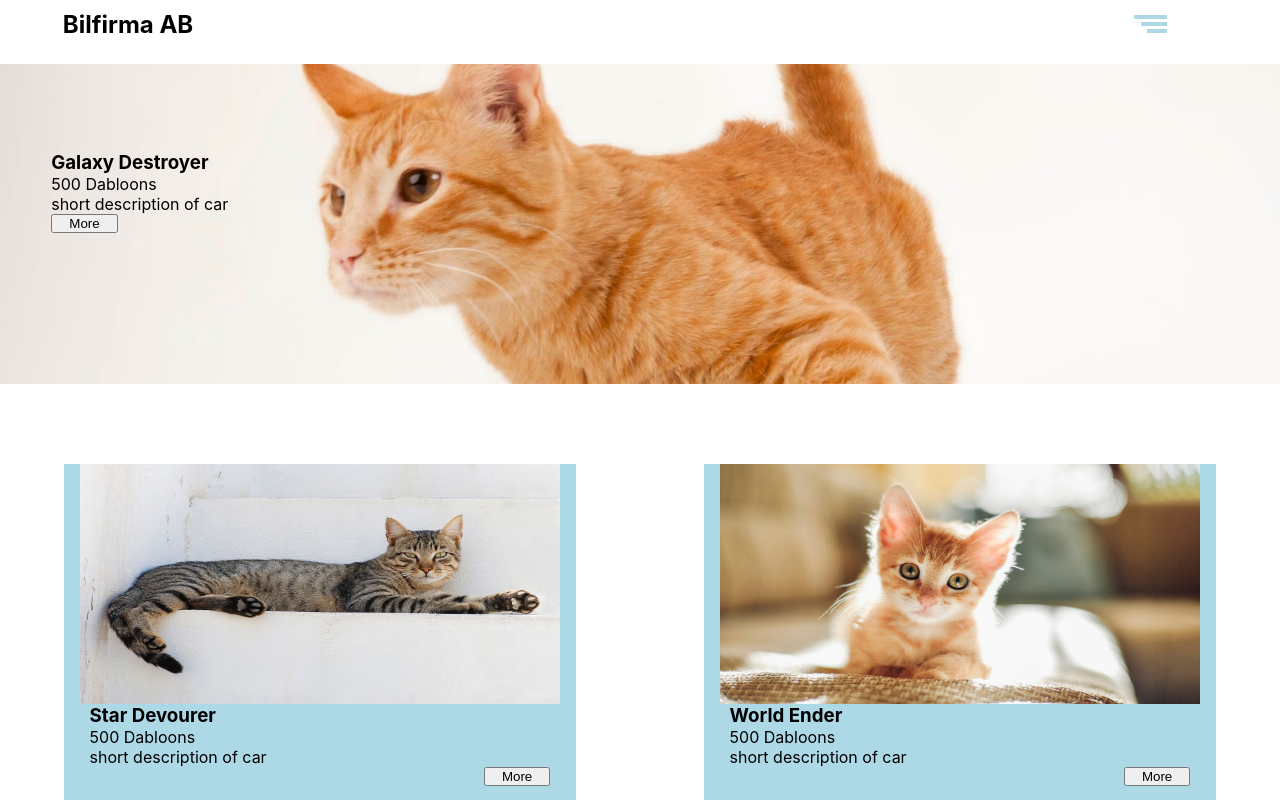
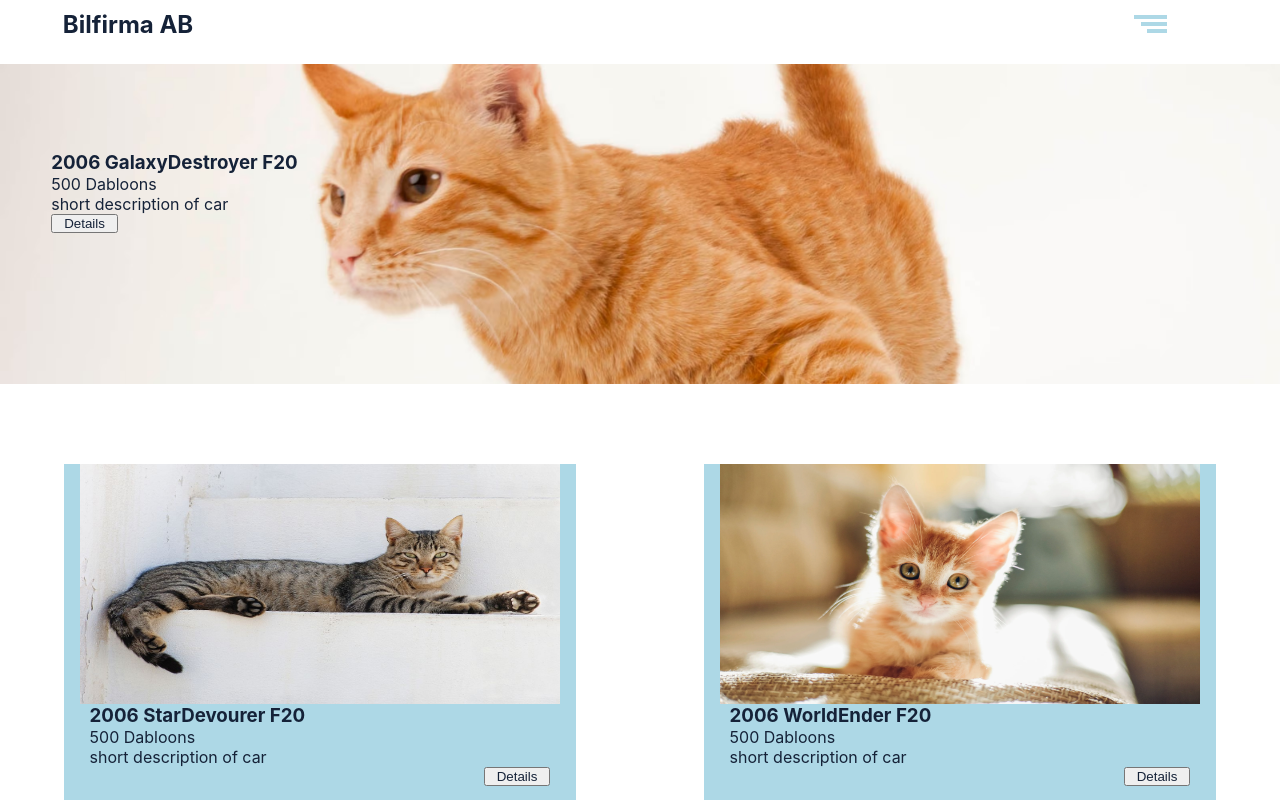
Before and after one commit to zushiiz/car-dealership-webshop, a React (Create React App) app: page / in a window 1280 px wide. Shown: the top 800 px of the page. Built offline with nearby package versions, Linux system fonts and the light colour scheme.

Commit message:
new popup

```diff
--- a/src/App.css
+++ b/src/App.css
@@ -2,6 +2,8 @@
   --secondary-col:lightgray;
   --primary-col:lightblue;
   --complementary-col:white;
+  --dark-accent:#aecce4;
+  --text-col:#152238;
 }
 
 *{
@@ -9,6 +11,7 @@
   padding: 0;
   box-sizing: border-box;
   list-style: none;
+  color: var(--text-col);
 }
 
 nav{
@@ -61,7 +64,10 @@ height: 0.3em;
 margin: 0.1em;
 background-color:var(--primary-col);
 transition: 0.4s;
-z-index: 3;
+}
+
+.hamburger-container{
+  z-index: 3;
 }
 
 .hamburger:after{
@@ -137,13 +143,13 @@ main{
   margin: 1em 0;
 }
 
-.more-button{
+.details-button{
   display: flex;
   flex-direction: row;
   justify-content: flex-end;
 }
 
-.more-button button{
+.details-button button{
   width: 5em;
 }
 
@@ -204,9 +210,15 @@ main{
   background-color: var(--primary-col);
   display: grid;
   grid-template-columns: 1fr 1fr;
-  grid-template-rows: 40% 40% 20%;
+  grid-template-rows: 40% 5% 40% 15%;
   width: 95%;
   min-height: 65vh;
+  max-width: 60em;
+}
+
+.popup-style h4{
+  grid-column: 1 / 3;
+  text-align: center;
 }
 
 .popup-style img{
@@ -215,11 +227,14 @@ main{
   grid-column: 1 / 3;
 }
 
-.popup-style > section{
-  display: flex;
-  align-items: center;
-  justify-content: center;
-  flex-direction: column;
+.popup-style ul{
+  margin: 0 2%;
+  padding: 1% 2%;
+  background-color: var(--dark-accent);
+}
+
+.popup-style ul li{
+  margin: 0.5% 0;
 }
 
 .button-container{
@@ -228,6 +243,7 @@ main{
   flex-direction: row;
   align-items: center;
   justify-content: flex-end;
+  padding: 0 5%;
 }
 
 @media only screen and (min-width: 769px) {
@@ -269,7 +285,7 @@ main{
     align-items: center;
   }
 
-  .container-special .more-button{
+  .container-special .details-button{
     justify-content: flex-start;
   }
 
@@ -302,6 +318,7 @@ main{
 
   .company-img{
     grid-area: 1 / 2 / span 2;
+    width: 100%;
   }
 
 }
--- a/src/components/CarContainer.js
+++ b/src/components/CarContainer.js
@@ -1,17 +1,17 @@
 const displayed_cars = [
-  {title:"Galaxy Destroyer", info:"short description of car", image:"placeholder.jpg", price:500, id:1},
-  {title:"Star Devourer", info:"short description of car", image:"placeholder2.jpg", price:500, id:2},
-  {title:"World Ender", info:"short description of car", image:"placeholder3.jpg", price:500, id:3},
-  {title:"Asteroid Demolisher", info:"short description of car", image:"placeholder4.jpg", price:500, id:4},
-  {title:"Glorp", info:"Glorp", image:"glorp.jpg", price:500, id:5}
+  {title:"GalaxyDestroyer", model:"F20", year:"2006", value:500, info:"short description of car", image:"placeholder.jpg", id:1},
+  {title:"StarDevourer", model:"F20", year:"2006", value:500, info:"short description of car", image:"placeholder2.jpg", id:2},
+  {title:"WorldEnder", model:"F20", year:"2006", value:500, info:"short description of car", image:"placeholder3.jpg", id:3},
+  {title:"AsteroidDemolisher", model:"F20", year:"2006", value:500, info:"short description of car", image:"placeholder4.jpg", id:4},
+  {title:"Glorp", model:"F20", year:"2006", value:500, info:"Glorp", image:"glorp.jpg", id:5}
 ]
 
 const car_details = [
-  {id:1, extInfo:"more info", engine:"engine", horsePower:"1000"},
-  {id:2, extInfo:"more info", engine:"engine", horsePower:"500"},
-  {id:3, extInfo:"more info", engine:"engine", horsePower:"500"},
-  {id:4, extInfo:"more info", engine:"engine", horsePower:"500"},
-  {id:5, extInfo:"more info", engine:"engine", horsePower:"0"}
+  {engine:"2.0L I4 Engine - 150hp", trans:"Manual", milage:"25,000 km", fuel:"Milk", id:1},
+  {engine:"2.0L I4 Engine - 150hp", trans:"Manual", milage:"25,000 km", fuel:"Milk", id:2},
+  {engine:"2.0L I4 Engine - 150hp", trans:"Manual", milage:"25,000 km", fuel:"Milk", id:3},
+  {engine:"2.0L I4 Engine - 150hp", trans:"Manual", milage:"25,000 km", fuel:"Milk", id:4},
+  {engine:"2.0L I4 Engine - 150hp", trans:"Manual", milage:"25,000 km", fuel:"Milk", id:5}
 ]
 
 export default function CarContainer(){
@@ -34,12 +34,12 @@ export default function CarContainer(){
         <img src={item.image} alt="this is car" className="car-image"></img>
 
         <section className="text-contents">
-          <h3 className="car-name">{item.title}</h3>
-          <span>{item.price} Dabloons</span>
+          <h3 className="car-name">{item.year} {item.title} {item.model}</h3>
+          <span>{item.value} Dabloons</span>
           <p className="car-info">{item.info}</p>
-          <div className="more-button">
+          <div className="details-button">
             <button onClick={() => Popup(displayed_cars, car_details, item.id)}>
-              More
+              Details
             </button>
           </div>
         </section>
@@ -63,8 +63,11 @@ function Popup(list, list2, id){
   const detailsList2 = list2[id-1];
 
   const popup = document.createElement("div");
-  popup.id= "popup";
+  popup.id = "popup";
   popup.classList.add("popup-cover");
+  popup.onclick = function () {
+    removePopup();
+  };
 
   const popupBox = document.createElement("div");
   popupBox.classList.add("popup-style");
@@ -73,32 +76,41 @@ function Popup(list, list2, id){
   img.src = detailsList.image;
   popupBox.appendChild(img);
 
-  const left = document.createElement("section");
-  popupBox.appendChild(left);
-  const right = document.createElement("section");
-  popupBox.appendChild(right);
+  // const left = document.createElement("section");
+  // popupBox.appendChild(left);
+  // const right = document.createElement("section");
+  // popupBox.appendChild(right);
+
   const buttonContainer = document.createElement("div");
   buttonContainer.classList.add("button-container");
 
   const name = document.createElement("h4");
-  name.innerText = detailsList.title;
-  left.appendChild(name);
+  name.innerText = `${detailsList.year} ${detailsList.title} ${detailsList.model}`;
+  popupBox.appendChild(name);
 
-  const info = document.createElement("p");
-  info.innerText = detailsList2.extInfo;
-  left.appendChild(info);
+  const leftList = document.createElement("ul");
+  popupBox.appendChild(leftList);
+  const rightList = document.createElement("ul");
+  popupBox.appendChild(rightList);
 
-  const eng = document.createElement("span");
-  eng.innerText = detailsList2.engine;
-  right.appendChild(eng);
+  const listKeys = Object.keys(detailsList);
+  for (let i = 0; i < 4; i++){
+    const upperCaseKey = listKeys[i].charAt(0).toUpperCase() + listKeys[i].slice(1);
+    const e = document.createElement("li");
+    e.innerHTML = `${upperCaseKey}: ${detailsList[listKeys[i]]}`;
+    leftList.appendChild(e);
+  }
+  const infoText = document.createElement("li");
+  infoText.innerHTML = detailsList.info;
+  leftList.appendChild(infoText);
 
-  const hp = document.createElement("span");
-  hp.innerText = detailsList2.horsePower;
-  right.appendChild(hp);
-
-  const price = document.createElement("span");
-  price.innerText = `${detailsList.price} Dabloons`;
-  right.appendChild(price);
+  const listKeys2 = Object.keys(detailsList2);
+  for (let i = 0; i < 4; i++){
+    const upperCaseKey = listKeys2[i].charAt(0).toUpperCase() + listKeys2[i].slice(1);
+    const e = document.createElement("li");
+    e.innerHTML = `${upperCaseKey}: ${detailsList2[listKeys2[i]]}`;
+    rightList.appendChild(e);
+  }
 
   const backButton = document.createElement("button");
   backButton.innerText = "Back"
```
